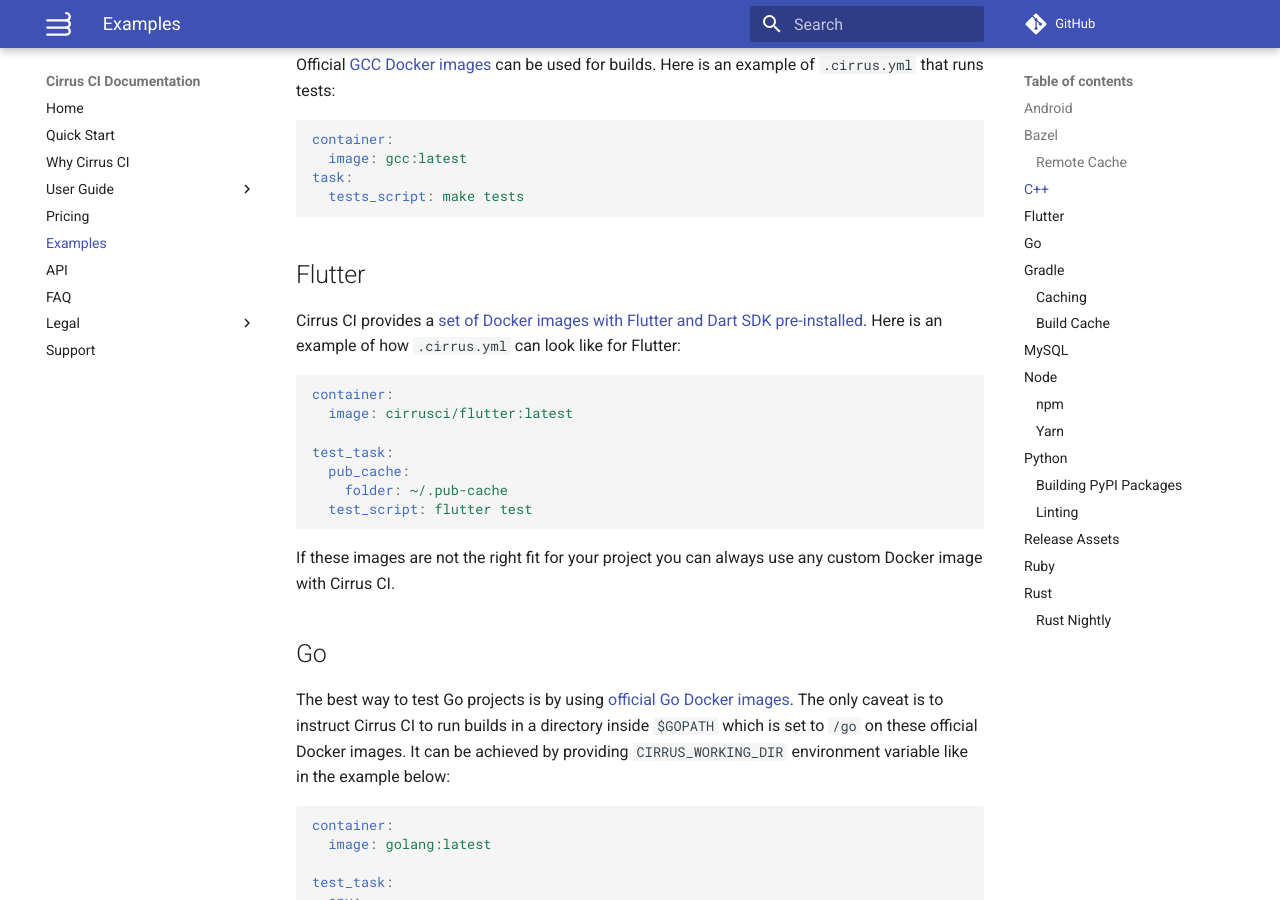
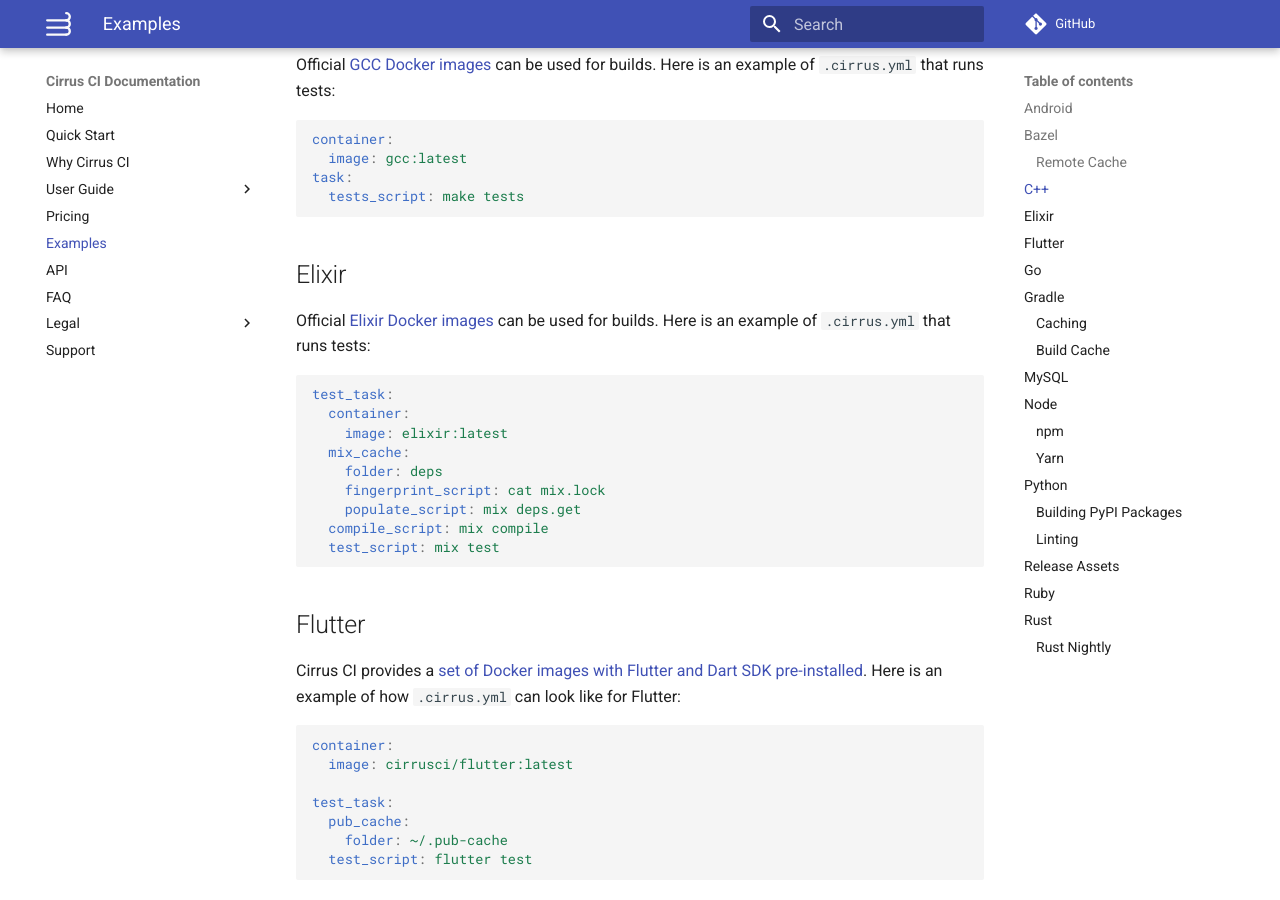
Before and after one commit to cirruslabs/cirrus-ci-docs, an MkDocs documentation site: the page built from docs/examples.md, in a window 1280 px wide and 900 px high, scrolled down 1717 px. Built offline with MkDocs 1.6.1 and Material for MkDocs 9.7.7, drawn with Linux system fonts in a browser that asks for light colours; comment, search, counter and statistics services are not loaded.

Commit message:
Elixir Example

````diff
--- a/docs/examples.md
+++ b/docs/examples.md
@@ -83,6 +83,22 @@ container:
   image: gcc:latest
 task:
   tests_script: make tests
+```
+
+## Elixir
+
+Official [Elixir Docker images](https://hub.docker.com/_/elixir/) can be used for builds. Here is an example of `.cirrus.yml` that runs tests:
+
+```yaml
+test_task:
+  container:
+    image: elixir:latest
+  mix_cache:
+    folder: deps
+    fingerprint_script: cat mix.lock
+    populate_script: mix deps.get
+  compile_script: mix compile
+  test_script: mix test
 ```
 
 ## Flutter
````
